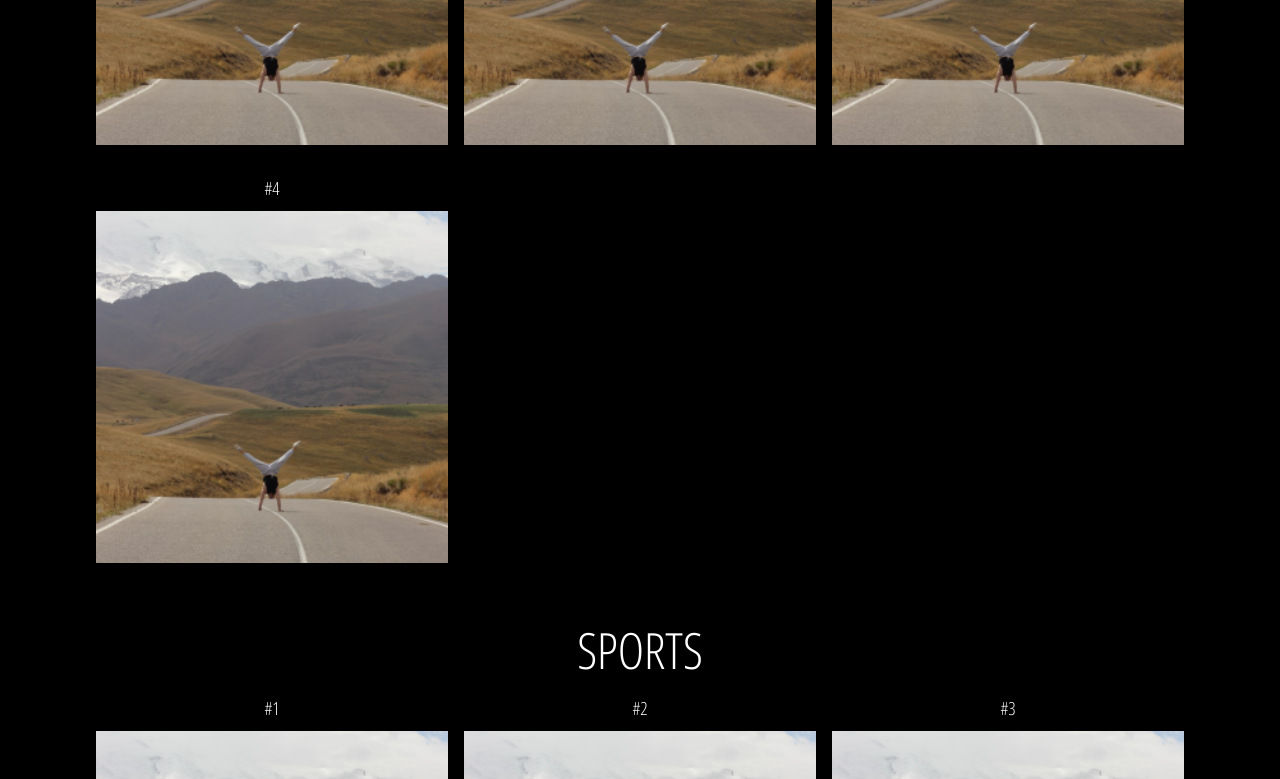
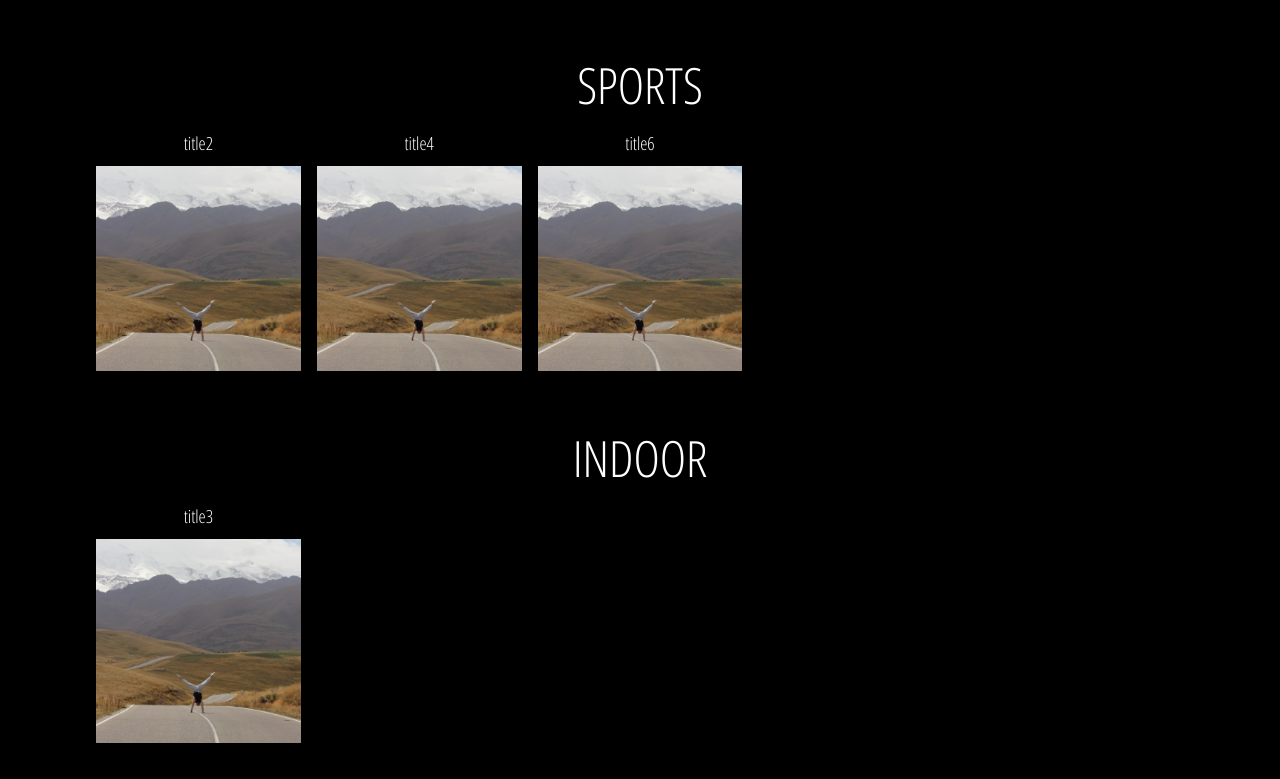
Before and after one commit to The-barer/FPVPilot, a React (Create React App) app: page /FPVPilot/video in a window 1280 px wide. Shown: the part 522-1301 px from the top of the page. Built offline with nearby package versions, Linux system fonts and the light colour scheme.

Commit message:
categories filter + modal

```diff
--- a/src/App.tsx
+++ b/src/App.tsx
@@ -6,7 +6,7 @@ import Contact from "./Pages/Contact";
 import Drones from "./Pages/Drones";
 import Homepage from "./Pages/Homepage";
 import Price from "./Pages/Price";
-import Video from "./Pages/Video";
+import { Video, VideoAll } from "./Pages/Video";
 
 function App() {
   return (
@@ -17,6 +17,7 @@ function App() {
           <Route path="/" element={<Homepage />} />
           <Route path="/about" element={<About />} />
           <Route path="/video" element={<Video />} />
+          <Route path="/video/all" element={<VideoAll />} />
           <Route path="/drones" element={<Drones />} />
           <Route path="/price" element={<Price />} />
           <Route path="/contact" element={<Contact />} />
--- /dev/null
+++ b/src/Components/VideoModal.tsx
@@ -0,0 +1,38 @@
+import { useNavigate } from "react-router-dom";
+
+export default function VideoModal(params: any) {
+  const { id, title, description, video, category } = params.video;
+
+  const navigate = useNavigate();
+
+  return (
+    <>
+      <div className="video-modal-overlay" onClick={params.close}></div>
+      <div className="video-modal">
+        <div className="modal-close">&times; </div>
+        <div className="video-modal-content">
+          <div className="video-content-title">{category}</div>
+          <iframe
+            className="video-content-frame"
+            src={video}
+            frameBorder="0"
+            allow="accelerometer; autoplay; clipboard-write; encrypted-media; gyroscope; picture-in-picture"
+            allowFullScreen
+          />
+        </div>
+        <div className="video-modal-description">
+          <div className="title">{title}</div>
+          <div className="description">{description}</div>
+        </div>
+        <div className="modal-buttons">
+          <button className="videos-btn" onClick={() => navigate("/video")}>
+            SEE CATEGORIES
+          </button>
+          <button className="videos-btn" onClick={() => navigate("/video/all")}>
+            SEE ALL VIDEOS
+          </button>
+        </div>
+      </div>
+    </>
+  );
+}
--- a/src/Pages/Video.tsx
+++ b/src/Pages/Video.tsx
@@ -1,79 +1,171 @@
+import { useEffect, useState } from "react";
+import { useNavigate } from "react-router-dom";
 import tile from "../Assets/img/category-tile.png";
+import VideoModal from "../Components/VideoModal";
 import "./video.css";
 
-export default function Video() {
-  const categories = [
+// interface IVideo {
+//   id: number;
+//   title: string;
+//   description: string;
+//   previewImage: string;
+//   video: string;
+//   category: string;
+// }
+
+const videos = [
   {
-      elements: [
-        {
-          image: tile,
-          title: '#1'
+    id: 1,
+    title: "title1",
+    description: "str",
+    previewImage: tile,
+    video: "https://www.youtube.com/embed/bIIM0AvWqVc",
+    category: "NATURE",
   },
   {
-          image: tile,
-          title: '#2'
+    id: 2,
+    title: "title2",
+    description: "str",
+    previewImage: tile,
+    video: "https://www.youtube.com/embed/bIIM0AvWqVc",
+    category: "SPORTS",
   },
   {
-          image: tile,
-          title: '#3'
+    id: 3,
+    title: "title3",
+    description: "str",
+    previewImage: tile,
+    video: "urhttps://www.youtube.com/embed/bIIM0AvWqVcl",
+    category: "INDOOR",
   },
   {
-          image: tile,
-          title: '#4'
-        }
-      ],
-      name: "NATURE",
+    id: 4,
+    title: "title4",
+    description: "str",
+    previewImage: tile,
+    video: "https://www.youtube.com/embed/bIIM0AvWqVc",
+    category: "SPORTS",
   },
   {
-      elements: [
-        {
-          image: tile,
-          title: '#1'
+    id: 5,
+    title: "title5",
+    description: "str",
+    previewImage: tile,
+    video: "https://www.youtube.com/embed/bIIM0AvWqVc",
+    category: "NATURE",
   },
   {
-          image: tile,
-          title: '#2'
+    id: 6,
+    title: "title6",
+    description: "str",
+    previewImage: tile,
+    video: "https://www.youtube.com/embed/bIIM0AvWqVc",
+    category: "SPORTS",
   },
   {
-          image: tile,
-          title: '#3'
+    id: 7,
+    title: "title7",
+    description: "str",
+    previewImage: tile,
+    video: "https://www.youtube.com/embed/bIIM0AvWqVc",
+    category: "NATURE",
   },
   {
-          image: tile,
-          title: '#4'
-        }
-      ],
-      name: "SPORTS",
+    id: 8,
+    title: "title8",
+    description: "str",
+    previewImage: tile,
+    video: "https://www.youtube.com/embed/bIIM0AvWqVc",
+    category: "NATURE",
   },
 ];
 
+export function Video() {
+  const navigate = useNavigate();
+  const [categories, setCategories] = useState<string[]>([]);
+  const [showModal, setShowModal] = useState<boolean>(false);
+  const [videoData, setVideoData] = useState({});
+  useEffect(() => {
+    setCategories(
+      Array.from(
+        videos.reduce(
+          (acc, video) => acc.add(video.category),
+          new Set<string>()
+        )
+      )
+    );
+  }, []);
 
+  function handelShowModal(params: any) {
+    setShowModal(true);
+    setVideoData(params);
+  }
+  function handelCloseModal() {
+    setShowModal(false);
+  }
   return (
     <div className="videos-page">
-      <div className="page-title">video categories
-      <span><button className="all-videos-btn">SEE ALL VIDEOS</button></span>
+      <div className="page-title">
+        video categories
+        <span>
+          <button className="videos-btn" onClick={() => navigate("all")}>
+            SEE ALL VIDEOS
+          </button>
+        </span>
       </div>
+
       <div className="videos-categories">
-
         {categories.map((category) => (
-          <div className="video-category">
-            <div className="category-title">{category.name}</div>
+          <div className="video-category" key={category}>
+            <div className="category-title">{category}</div>
             <div className="category-videos">
-              {category.elements.map(el => (
-                <div className="video-element">
-                  <div className="video-title">{el.title}</div>
-                  <div className="video-img">
-                    <img src={el.image} alt={el.title} />
+              {videos.map((video) => {
+                if (video.category.toLowerCase() === category.toLowerCase()) {
+                  return (
+                    <div className="video-element" key={video.id}>
+                      <div className="video-title">{video.title}</div>
+                      <div
+                        className="video-img"
+                        onClick={() => handelShowModal(video)}
+                      >
+                        <img src={video.previewImage} alt={video.title} />
+                      </div>
+                    </div>
+                  );
+                }
+                return null;
+              })}
             </div>
           </div>
         ))}
       </div>
+      {showModal && <VideoModal video={videoData} close={handelCloseModal} />}
+    </div>
+  );
+}
+export function VideoAll() {
+  const navigate = useNavigate();
+  return (
+    <div className="videos-page">
+      <div className="page-title">
+        ALL VIDEOS
+        <span>
+          <button className="videos-btn" onClick={() => navigate("/video")}>
+            SEE CATEGORIES
+          </button>
+        </span>
+      </div>
 
+      <div className="category-videos">
+        {videos.map((video) => (
+          <div className="video-element" key={video.id}>
+            <div className="video-title">{video.title}</div>
+            <div className="video-img">
+              <img src={video.previewImage} alt={video.title} />
+            </div>
           </div>
         ))}
       </div>
-
-
     </div>
   );
 }
--- a/src/Pages/video.css
+++ b/src/Pages/video.css
@@ -8,21 +8,21 @@
   text-align: center;
 }
 
-.all-videos-btn {
+.videos-btn {
   background-color: unset;
   border: none;
   color: white;
   position: absolute;
   right: 0;
   bottom: 0.5em;
-    font-family: 'Bebas Neue';
+  font-family: "Bebas Neue";
   font-size: 25px;
   font-weight: 400;
   line-height: 27px;
   letter-spacing: 0em;
 }
 
-.all-videos-btn:hover {
+.videos-btn:hover {
   cursor: pointer;
   text-shadow: 1px 1px 8px rgb(255 255 255 / 60%);
 }
@@ -35,14 +35,14 @@
 
 .category-videos {
   display: grid;
-    grid-template-columns: repeat(auto-fill, minmax(270px, 1fr));
+  grid-template-columns: repeat(auto-fill, minmax(200px, 1fr));
   grid-gap: 1rem;
   gap: 1rem;
   margin: 1rem auto;
 }
 
 .category-title {
-    font-family: 'Open Sans Condensed';
+  font-family: "Open Sans Condensed";
   font-size: 50px;
   font-weight: 300;
   line-height: 38px;
@@ -58,7 +58,7 @@
 }
 
 .video-title {
-    font-family: 'Open Sans Condensed';
+  font-family: "Open Sans Condensed";
   font-size: 18px;
   font-weight: 300;
   line-height: 14px;
@@ -67,7 +67,7 @@
   margin: 1rem auto;
 }
 
-.video-element:hover>.video-title {
+.video-element:hover > .video-title {
   text-shadow: 1px 1px 8px rgb(255 255 255 / 60%);
 }
 
@@ -79,6 +79,81 @@
   cursor: pointer;
 }
 
-.video-img>img {
+.video-img > img {
   width: 100%;
 }
+
+.video-modal-overlay {
+  display: flex;
+  justify-content: center;
+  background-color: rgba(0, 0, 0, 0.7);
+  position: fixed;
+  z-index: 1;
+  top: 0;
+  right: 0;
+  bottom: 0;
+  left: 0;
+}
+
+.video-modal {
+  position: fixed;
+  top: 50%;
+  left: 50%;
+  transform: translate(-50%, -50%);
+  z-index: 2;
+  display: flex;
+  flex-direction: row;
+  gap: 1rem;
+  background-color: black;
+  padding: 1rem;
+  width: 60vw;
+  height: 40vh;
+}
+.modal-close {
+  position: absolute;
+  font-size: 2rem;
+  top: -2rem;
+  right: -1rem;
+}
+.modal-close:hover,
+.video-modal-overlay:hover ~ .video-modal > .modal-close {
+  cursor: pointer;
+  text-shadow: 0 0 15px rgba(255, 255, 255, 0.8);
+}
+.video-modal-content {
+  flex: 2;
+  font-family: "Roboto Condensed";
+  font-size: 16px;
+  font-weight: 300;
+  line-height: 18px;
+  letter-spacing: -0.05em;
+  text-align: justify;
+}
+.video-content-frame {
+  width: 100%;
+  height: calc(40vw / 1.7);
+  max-height: 35vh;
+}
+.video-modal-description {
+  flex: 1;
+  font-family: "Roboto Condensed";
+  font-size: 16px;
+  letter-spacing: -0.05em;
+  text-align: justify;
+  line-height: 18px;
+}
+.video-modal-description > .title {
+  font-weight: 700;
+}
+.video-modal-description > .description {
+  font-weight: 300;
+}
+.modal-buttons {
+  display: grid;
+  position: absolute;
+  bottom: 1rem;
+  right: 1rem;
+}
+.modal-buttons > .videos-btn {
+  position: relative;
+}
```
Lines whose indentation alone changed are shown as unchanged.
